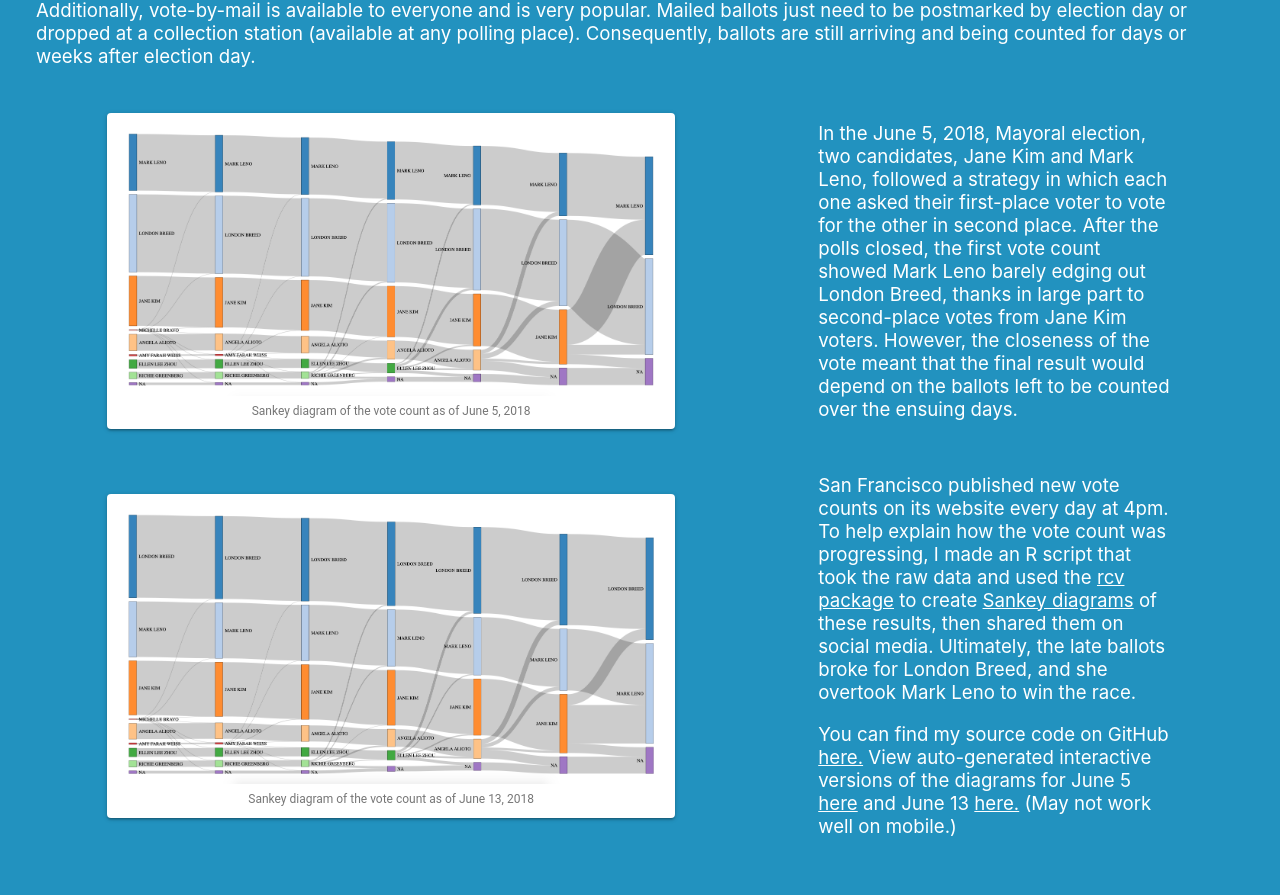
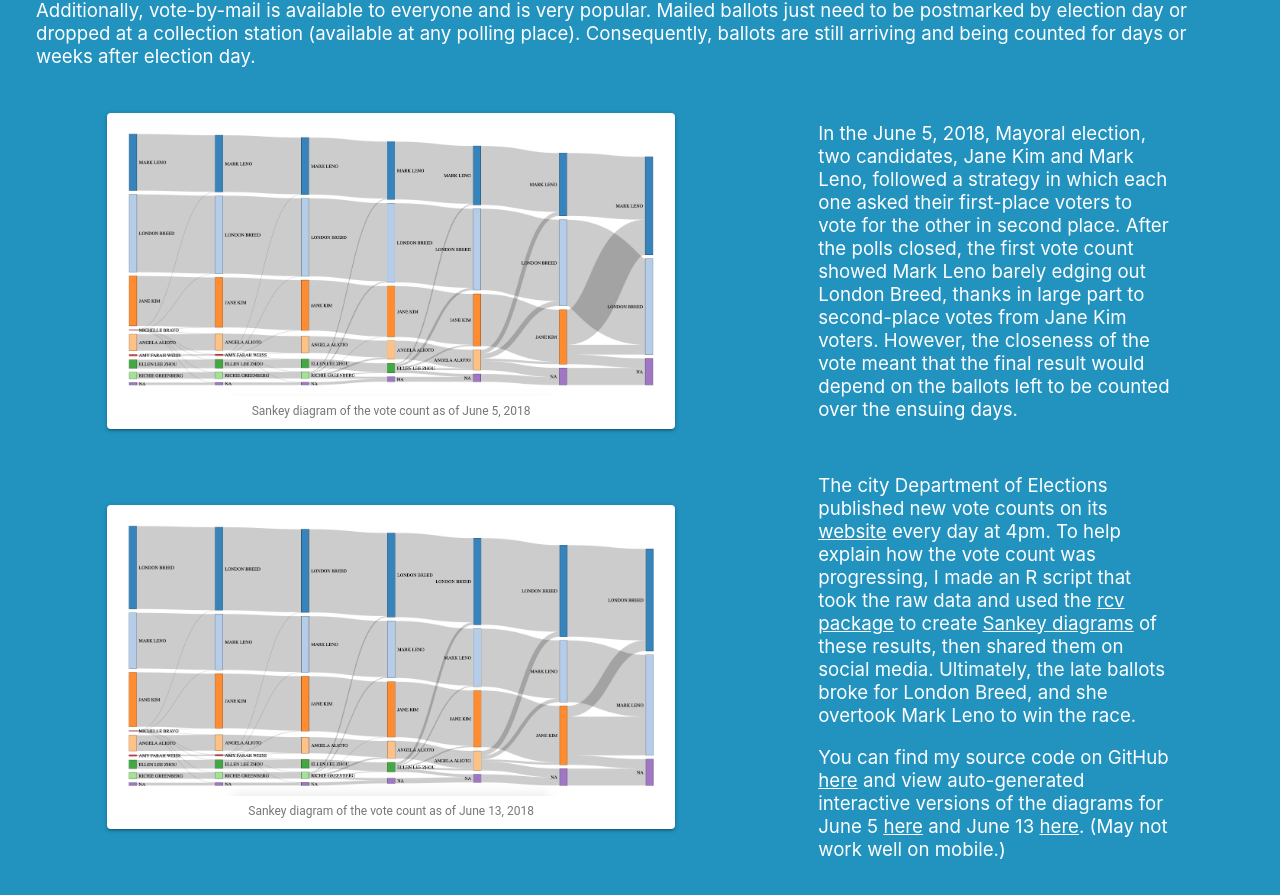
Before and after one commit to iradkaplan/homepage, a React (Create React App) app: page /projects/sf-rcv in a window 1280 px wide. Shown: the part 260-1155 px from the top of the page. Before the commit the page ends 1132 px from the top, so only its background shows below. Built offline with nearby package versions, Linux system fonts and the light colour scheme.

Commit message:
fixed some typos and added link to department of elections

```diff
--- a/src/pages/projects/sankeyrcv/SankeyRCV.js
+++ b/src/pages/projects/sankeyrcv/SankeyRCV.js
@@ -58,7 +58,7 @@ class SankeyRCV extends Component {
               <p className="body-text">
                 In the June 5, 2018, Mayoral election, two candidates, Jane Kim
                 and Mark Leno, followed a strategy in which each one asked their
-                first-place voter to vote for the other in second place. After
+                first-place voters to vote for the other in second place. After
                 the polls closed, the first vote count showed Mark Leno barely
                 edging out London Breed, thanks in large part to second-place
                 votes from Jane Kim voters. However, the closeness of the vote
@@ -94,9 +94,18 @@ class SankeyRCV extends Component {
               style={{ marginBottom: "2vh" }}
             >
               <p className="body-text">
-                San Francisco published new vote counts on its website every day
-                at 4pm. To help explain how the vote count was progressing, I
-                made an R script that took the raw data and used the{" "}
+                The city Department of Elections published new vote counts on
+                its{" "}
+                <Link
+                  to="//sfelections.sfgov.org/june-5-2018-election-results-summary"
+                  target="_blank"
+                  className="linkWithUnderline"
+                >
+                  website
+                </Link>{" "}
+                every day at 4pm. To help explain how the vote count was
+                progressing, I made an R script that took the raw data and used
+                the{" "}
                 <Link
                   to="//cran.r-project.org/web/packages/rcv/index.html"
                   target="_blank"
@@ -123,9 +132,9 @@ class SankeyRCV extends Component {
                   target="_blank"
                   className="linkWithUnderline"
                 >
-                  here.
+                  here
                 </Link>{" "}
-                View auto-generated interactive versions of the diagrams for
+                and view auto-generated interactive versions of the diagrams for
                 June 5{" "}
                 <Link
                   to="//iradkaplan.github.io/sf-rcv-201806/output/interactive_chart_20180605_4.html"
@@ -140,9 +149,9 @@ class SankeyRCV extends Component {
                   target="_blank"
                   className="linkWithUnderline"
                 >
-                  here.
-                </Link>{" "}
-                (May not work well on mobile.)
+                  here
+                </Link>
+                . (May not work well on mobile.)
               </p>
             </Grid>
           </Grid>
```
